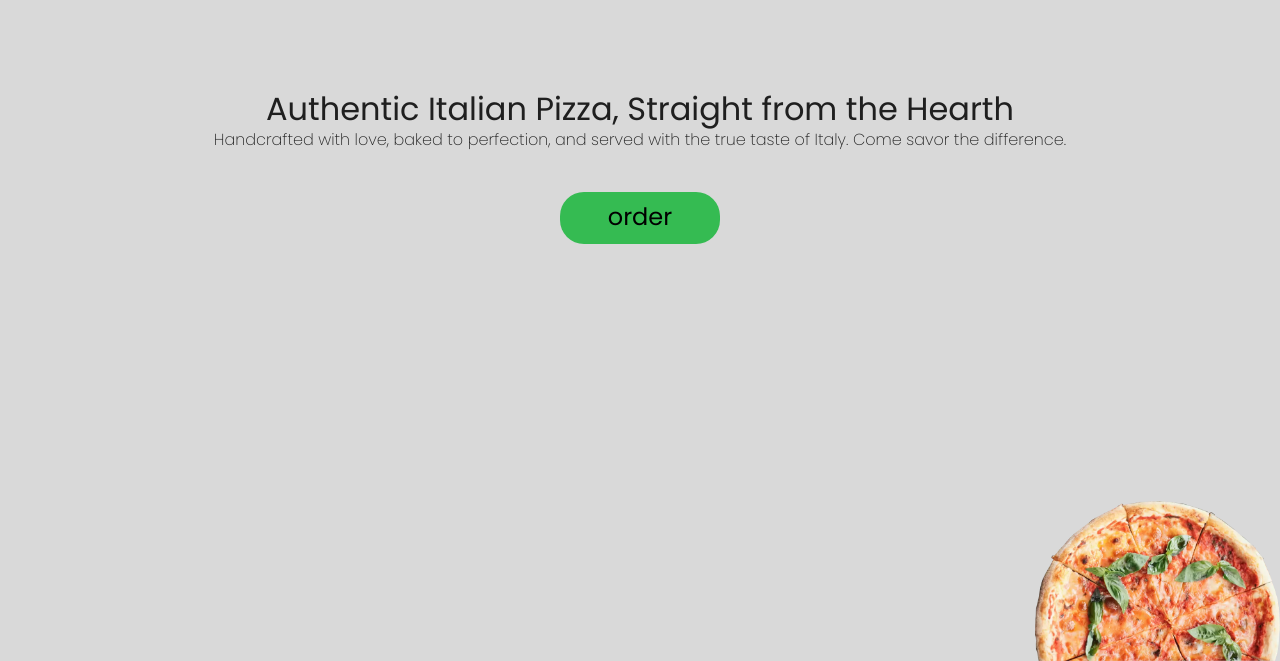
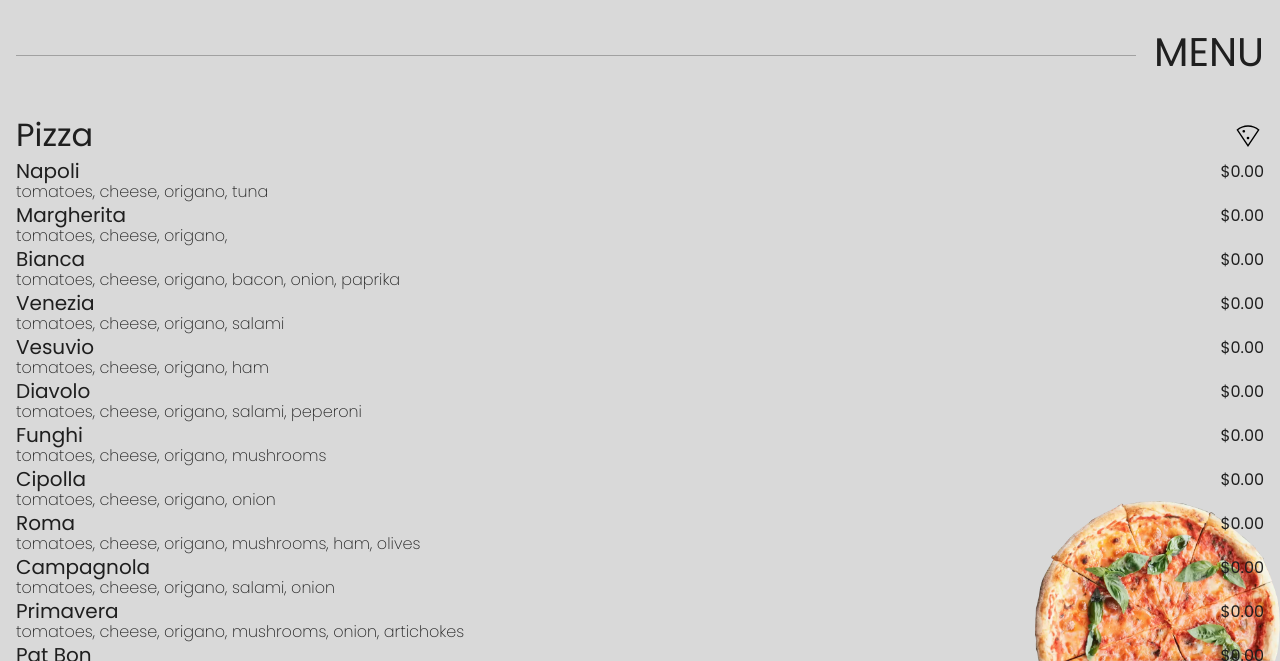
Before and after one commit to st33ze/napoli, a website built with webpack: page src/template.html in a window 1280 px wide. Shown: the part 139-800 px from the top of the page. Built offline with nearby package versions, Linux system fonts and the light colour scheme; files whose address does not match are found by name.

Commit message:
feat: menu page

```diff
--- a/src/components/main/main.js
+++ b/src/components/main/main.js
@@ -1,12 +1,14 @@
 import mainHTML from './main.html';
 import './main.css'
 
-import {loadHome} from './pages/home/home.js';
+import { loadHome } from './pages/home/home.js';
+import { loadMenu } from './pages/menu/menu.js';
 
 export function loadMain(parent) {
   parent.insertAdjacentHTML('beforeend', mainHTML);
   const main = parent.querySelector('main');
-  loadHome(main);
+  // loadHome(main);
+  loadMenu(main);
 
   const overlay = main.querySelector('.overlay');
   document.addEventListener('toggleMenu', () => {
--- a/src/components/main/pages/home/home.css
+++ b/src/components/main/pages/home/home.css
@@ -3,11 +3,6 @@
   flex-direction: column;
   align-items: center;
   margin-top: 10vh;
-}
-#page-home h1 {
-  line-height: 2.2rem;
-  font-size: var(--fs-600);
-  font-weight: var(--fw-regular);
 }
 #page-home p {
   font-weight: var(--fw-light);
--- /dev/null
+++ b/src/components/main/pages/menu/menu.css
@@ -0,0 +1,48 @@
+#page-menu {
+  margin-block: 3vh;
+}
+#page-menu h1 {
+  position: relative;
+  text-transform: uppercase;
+  text-align: end;
+}
+#page-menu h1::before {
+  content: '';
+  position: absolute;
+  top: 50%;
+  right: 8rem;
+  width: calc(100% - 8rem);
+  height: 1px;
+  background-color: hsl(var(--clr-primary-500), 0.3)
+}
+#page-menu section {
+  margin-top: 3rem;
+}
+.menu-header {
+  display: flex;
+  align-items: center;
+  justify-content: space-between;
+}
+#page-menu .icon {
+  width: 2rem;
+  height: 2rem;
+}
+#page-menu ul {
+  display: grid;
+  grid-row-gap: 0.25rem;
+  margin-top: 0.5rem;
+  padding: 0;
+}
+#page-menu li {
+  display: grid;
+  grid-template-columns: 1fr auto;
+  list-style: none;
+}
+#page-menu h3 {
+  text-transform: capitalize;
+}
+.ingredients {
+  align-self: start;
+  font-weight: var(--fw-light);
+  line-height: 1rem;
+}
--- /dev/null
+++ b/src/components/main/pages/menu/menu.html
@@ -0,0 +1,17 @@
+<section id="page-menu">
+  <h1>Menu</h1>
+  <section class="menu-pizza">
+    <div class="menu-header">
+      <h2>Pizza</h2>
+      <svg class="icon" aria-hidden="true" xmlns="http://www.w3.org/2000/svg" height="24px" viewBox="0 -960 960 960" width="24px" fill="undefined"><path d="M480-152.31 133.85-670.77q75-58.92 162.65-94.08Q384.15-800 480-800t183.5 34.65q87.65 34.66 162.65 94.58L480-152.31Zm0-71.69 292-438q-65-45-139-71.5T480-760q-79 0-152.5 26.5T188-662l292 438ZM353.76-583.08q16.62 0 28.36-11.64 11.73-11.64 11.73-28.27t-11.64-28.36q-11.64-11.73-28.27-11.73t-28.36 11.64q-11.73 11.64-11.73 28.27t11.64 28.36q11.64 11.73 28.27 11.73ZM479.91-380q16.63 0 28.36-11.64T520-419.91q0-16.63-11.64-28.36T480.09-460q-16.63 0-28.36 11.64T440-420.09q0 16.63 11.64 28.36T479.91-380Zm.09 156Z"/></svg>
+    </div>
+    <ul></ul>
+  </section>
+  <section class="menu-drinks">
+    <div class="menu-header">
+      <h2>Drinks</h2>
+      <svg class="icon" aria-hidden="true" xmlns="http://www.w3.org/2000/svg" height="24px" viewBox="0 -960 960 960" width="24px" fill="undefined"><path d="M200-160v-40h560v40H200Zm125.38-150.77q-52.15 0-88.76-35.46Q200-381.69 200-432.31V-800h572.31q27.92 0 47.81 18.88Q840-762.23 840-734.62v89.24q0 27.61-19.88 46.5Q800.23-580 772.31-580h-80v147.69q0 50.62-36.62 86.08-36.61 35.46-88.77 35.46H325.38Zm0-40h241.54q35.22 0 60.31-24.04 25.08-24.04 25.08-57.81V-760H240v327.67q0 33.79 25.08 57.68 25.08 23.88 60.3 23.88ZM692.31-620h80q11.54 0 19.61-7.31 8.08-7.31 8.08-18.07v-89.24q0-10.76-8.08-18.07-8.07-7.31-19.61-7.31h-80v140ZM325.38-350.77H240h412.31-326.93Z"/></svg>
+    </div>
+    <ul></ul>
+  </section>
+</section>
--- /dev/null
+++ b/src/components/main/pages/menu/menu.js
@@ -0,0 +1,25 @@
+import menuHTML from './menu.html';
+import './menu.css';
+import data from './menu.json';
+
+export function loadMenu(parent) {
+  parent.insertAdjacentHTML('beforeend', menuHTML);
+
+  const pizzas = document.querySelector('.menu-pizza ul');
+  pizzas.innerHTML = data.pizzas.types.map(pizza => `
+    <li>
+      <h3>${pizza.name}</h3>
+      <p>$${pizza.price}.00</p>
+      <p class="ingredients">${data.pizzas.base.join(', ')}, ${pizza.ingredients.join(', ')}</p>
+    </li>
+  `).join('');
+
+  const drinks = document.querySelector('.menu-drinks ul');
+  drinks.innerHTML = data.drinks.map(drink => `
+    <li>
+      <h3>${drink.name}</h3>
+      <p>$${drink.price}.00</p>
+      <p class="ingredients">${drink.types.join(', ')}</p>
+    </li>
+  `).join('');
+}
--- /dev/null
+++ b/src/components/main/pages/menu/menu.json
@@ -0,0 +1,174 @@
+{
+  "pizzas": {
+    "base": ["tomatoes", "cheese", "origano"],
+    "types": [
+      {
+        "name": "napoli",
+        "ingredients": ["tuna"],
+        "price": 0
+      },
+      {
+        "name": "margherita",
+        "ingredients": [],
+        "price": 0
+      },
+      {
+        "name": "bianca",
+        "ingredients": ["bacon", "onion", "paprika"],
+        "price": 0
+      },
+      {
+        "name": "venezia",
+        "ingredients": ["salami"],
+        "price": 0
+      },
+      {
+        "name": "vesuvio",
+        "ingredients": ["ham"],
+        "price": 0
+      },
+      {
+        "name": "diavolo",
+        "ingredients": ["salami", "peperoni"],
+        "price": 0
+      },
+      {
+        "name": "funghi",
+        "ingredients": ["mushrooms"],
+        "price": 0
+      },
+      {
+        "name": "cipolla",
+        "ingredients": ["onion"],
+        "price": 0
+      },
+      {
+        "name": "roma",
+        "ingredients": ["mushrooms", "ham", "olives"],
+        "price": 0
+      },
+      {
+        "name": "campagnola",
+        "ingredients": ["salami", "onion"],
+        "price": 0
+      },
+      {
+        "name": "primavera",
+        "ingredients": ["mushrooms", "onion", "artichokes"],
+        "price": 0
+      },
+      {
+        "name": "pat bon",
+        "ingredients": ["potato", "rosemary"],
+        "price": 0
+      },
+      {
+        "name": "fantastika",
+        "ingredients": ["client's own composition"],
+        "price": 0
+      },
+      {
+        "name": "hawaii",
+        "ingredients": ["pineapple", "tangerine"],
+        "price": 0
+      },
+      {
+        "name": "capri",
+        "ingredients": ["pineapple", "tangerine", "ham"],
+        "price": 0
+      },
+      {
+        "name": "salerno",
+        "ingredients": ["ham", "paprika", "artichokes"],
+        "price": 0
+      },
+      {
+        "name": "quattro stagioni",
+        "ingredients": ["mushrooms", "ham", "tuna", "olives", "artichokes"],
+        "price": 0
+      },
+      {
+        "name": "amore",
+        "ingredients": ["mushrooms", "ham", "tuna", "peperoni", "olives"],
+        "price": 0
+      },
+      {
+        "name": "principessa",
+        "ingredients": ["kabanos", "paprika", "ham", "olives"],
+        "price": 0
+      },
+      {
+        "name": "frutti di mare",
+        "ingredients": ["mussel", "shrimps", "garlic"],
+        "price": 0
+      },
+      {
+        "name": "tirreno",
+        "ingredients": ["shrimps", "garlic"],
+        "price": 0
+      }
+    ]
+  },
+  "drinks": [
+    {
+      "name": "Coca-Cola",
+      "types": ["regular", "diet", "zero sugar"],
+      "price": 0
+    },
+    {
+      "name": "pepsi",
+      "types": ["regular", "diet", "max"],
+      "price": 0
+    },
+    {
+      "name": "sprite",
+      "types": [],
+      "price": 0
+    },
+    {
+      "name": "fanta",
+      "types": ["orange", "grape"],
+      "price": 0
+    },
+    {
+      "name": "iced tea",
+      "types": ["sweatened", "unsweatened", "lemon", "peach"],
+      "price": 0
+    },
+    {
+      "name": "lemonade",
+      "types": [],
+      "price": 0
+    },
+    {
+      "name": "sparkling water",
+      "types": [],
+      "price": 0
+    },
+    {
+      "name": "still water",
+      "types": [],
+      "price": 0
+    },
+    {
+      "name": "coffee",
+      "types": ["regular", "decaf"],
+      "price": 0
+    },
+    {
+      "name": "espresso",
+      "types": [],
+      "price": 0
+    },
+    {
+      "name": "cappuccino",
+      "types": [],
+      "price": 0
+    },
+    {
+      "name": "tea",
+      "types": ["black", "green", "herbal"],
+      "price": 0
+    }
+  ]
+}
--- a/src/styles.css
+++ b/src/styles.css
@@ -21,8 +21,10 @@
   --fw-light: 200;
   --fw-regular: 400;
   --fs-400: 1rem;
+  --fs-450: 1.25rem;
   --fs-500: 1.5rem;
   --fs-600: 2rem;
+  --fs-700: 2.5rem;
   --fs-800: 3rem;
 
 }
@@ -63,3 +65,18 @@ body {
 .container {
   padding: 1rem 1rem 0 1rem;
 }
+h1 {
+  line-height: 2.2rem;
+  font-size: var(--fs-700);
+  font-weight: var(--fw-regular);
+}
+h2 {
+  line-height: 2rem;
+  font-size: var(--fs-600);
+  font-weight: var(--fw-regular);
+}
+h3 {
+  line-height: 1.5rem;
+  font-size: var(--fs-450);
+  font-weight: var(--fw-regular);
+}
```
Also changed, not shown: src/components/main/pages/menu/drinks.svg (added), src/components/main/pages/menu/pizza.svg (added).
